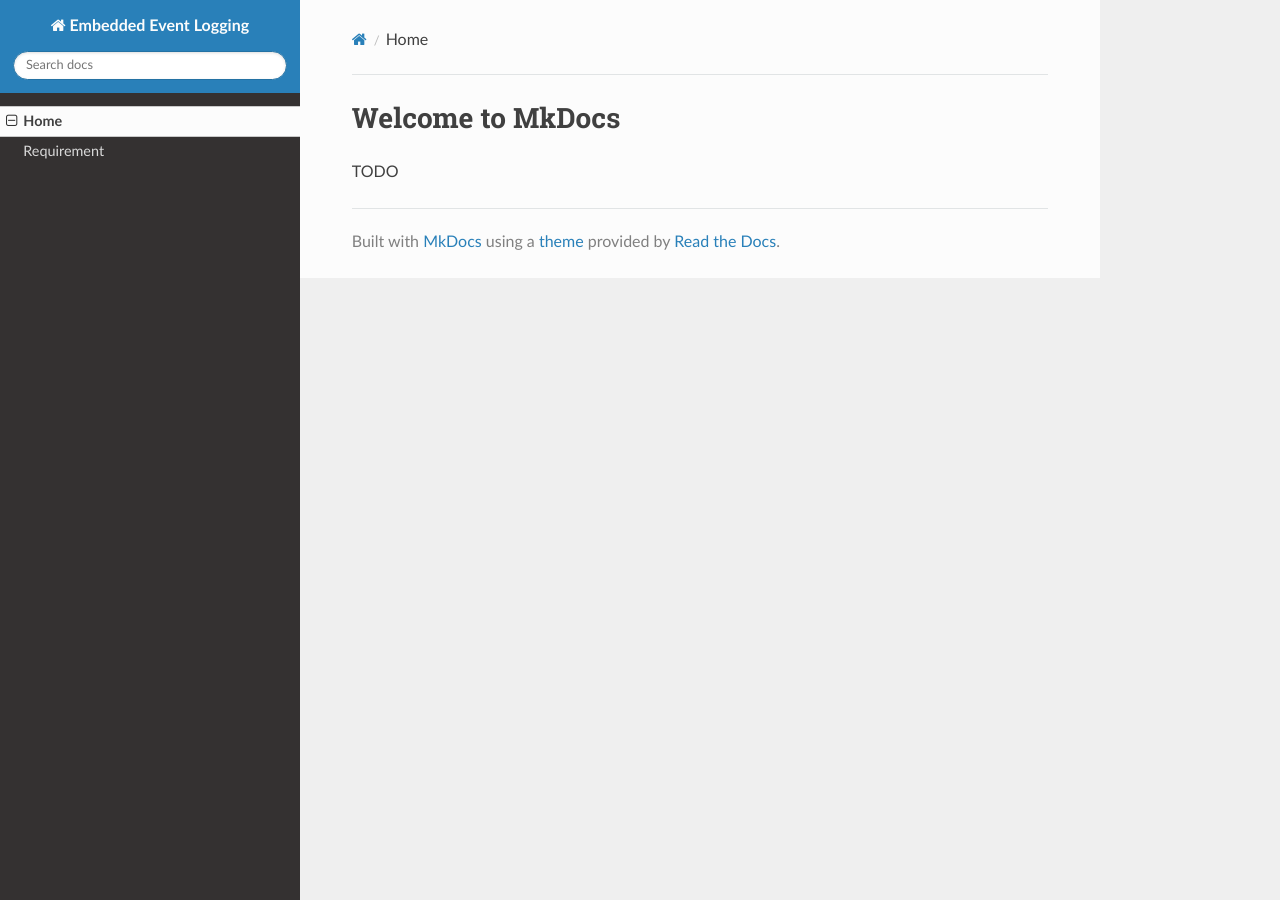
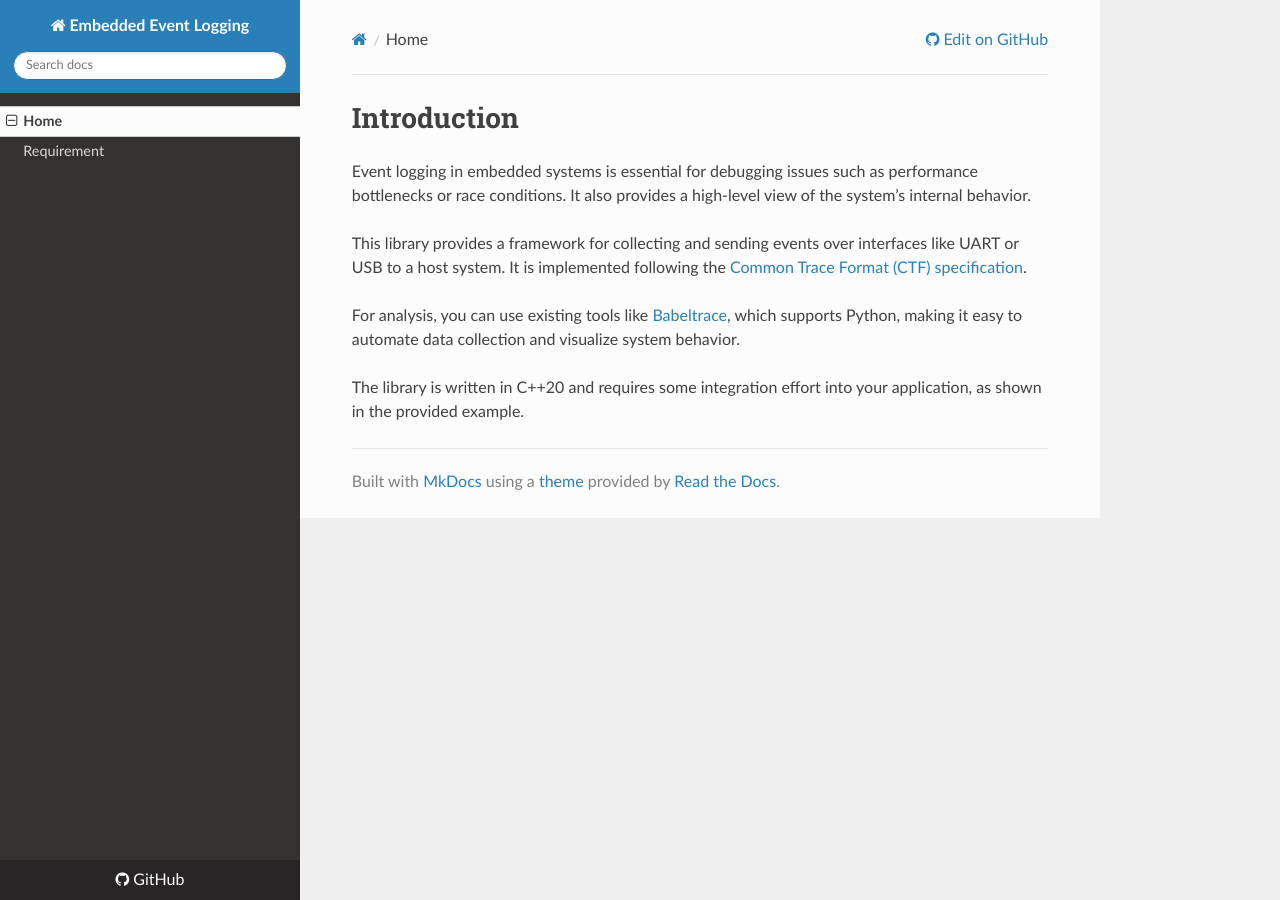
Before and after one commit to RohitPatil555/embd_event_logging, an MkDocs documentation site: the page built from docs/docs/index.md, in a window 1280 px wide. Built offline with MkDocs 1.6.1, drawn with Linux system fonts in a browser that asks for light colours; nearby versions of some CDN libraries; a script that is not in the unit is left out; old or Windows-style settings are respelled for this version of MkDocs.

Commit message:
Title: Added Introduction to project Type: Feature Component: Docs Detail:     - Added Introduction to project

```diff
--- a/docs/docs/index.md
+++ b/docs/docs/index.md
@@ -1,3 +1,9 @@
-# Welcome to MkDocs
+# Introduction
 
-TODO
+Event logging in embedded systems is essential for debugging issues such as performance bottlenecks or race conditions. It also provides a high-level view of the system’s internal behavior.
+
+This library provides a framework for collecting and sending events over interfaces like UART or USB to a host system. It is implemented following the [Common Trace Format (CTF) specification](https://diamon.org/ctf/).
+
+For analysis, you can use existing tools like [Babeltrace](https://babeltrace.org/), which supports Python, making it easy to automate data collection and visualize system behavior.
+
+The library is written in C++20 and requires some integration effort into your application, as shown in the provided example.
--- a/docs/mkdocs.yml
+++ b/docs/mkdocs.yml
@@ -1,4 +1,7 @@
 site_name: Embedded Event Logging
+repo_url: https://github.com/RohitPatil555/embd_event_logging
+repo_name: 'GitHub'
+edit_uri: blob/main/docs/docs
 use_directory_urls: true
 theme:
   name: readthedocs
```
